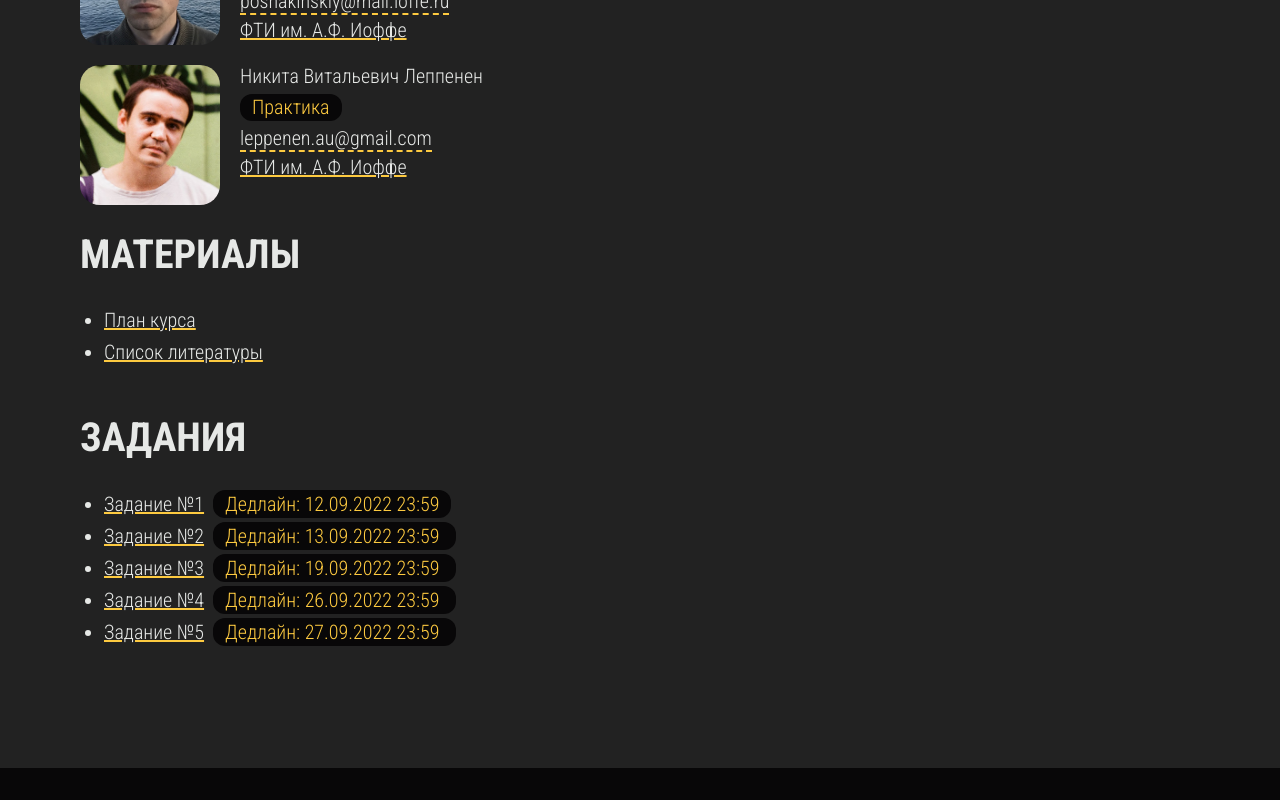
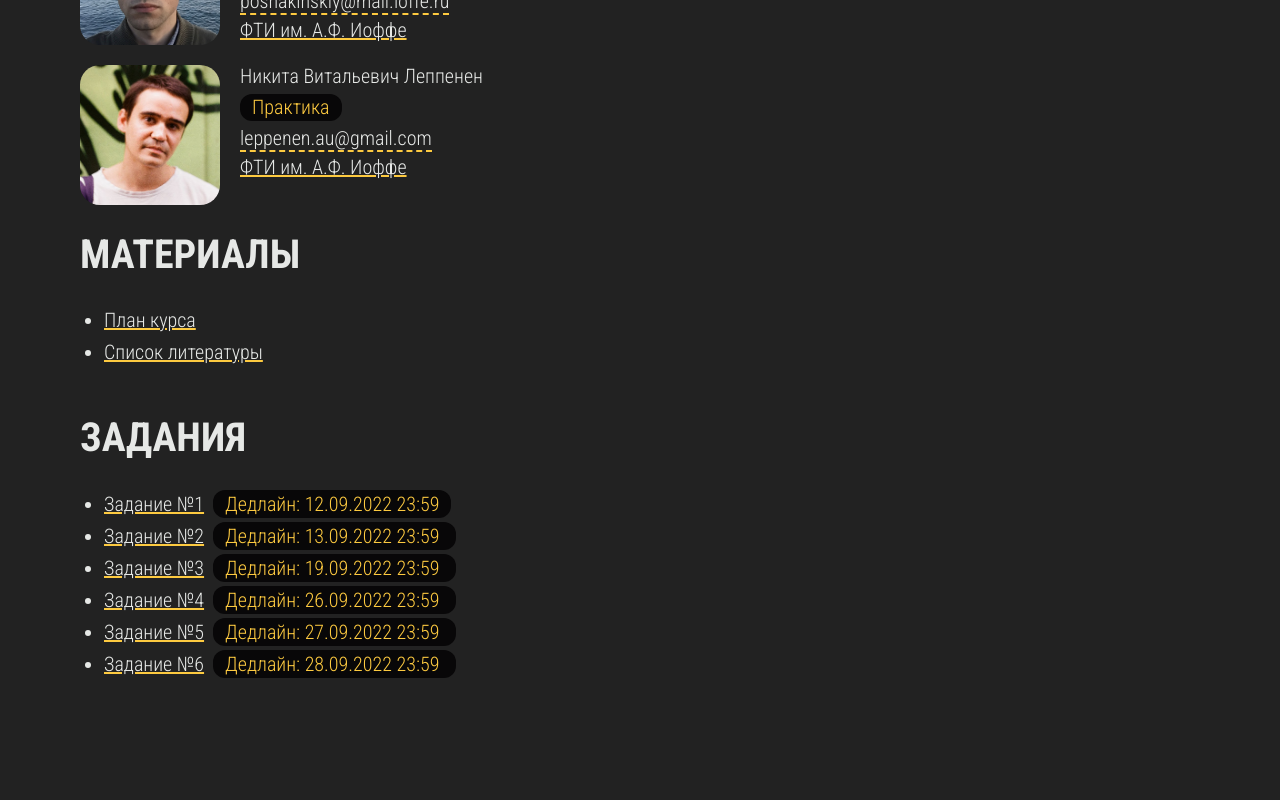
Before and after one commit to leppenen/ed_2022, a Vue app: page / in a window 1280 px wide. Shown: the part 1495-2295 px from the top of the page. Before the commit the page ends 2263 px from the top, so only its background shows below. Built offline with nearby package versions, Linux system fonts and the light colour scheme.

Commit message:
add task 6

```diff
--- a/src/components/tasks-block.vue
+++ b/src/components/tasks-block.vue
@@ -5,6 +5,7 @@ import task2 from '@/assets/files/tasks/e2.pdf'
 import task3 from '@/assets/files/tasks/e_3.pdf'
 import task4 from '@/assets/files/tasks/e4.pdf'
 import task5 from '@/assets/files/tasks/e5.pdf'
+import task6 from '@/assets/files/tasks/e6.pdf'
 import solve1 from '@/assets/files/tasks/e1a.pdf'
 import solve2 from '@/assets/files/tasks/e2a.pdf'
 import LinkWrapper from './ui/link-wrapper.vue';
@@ -34,6 +35,9 @@ const isSolution4Shown = computed(() => (
 
 const isSolution5Shown = computed(() => (
   new Date() > createDate(2022, 9, 28, 0, 5)
+))
+const isSolution6Shown = computed(() => (
+  new Date() > createDate(2022, 9, 29, 0, 5)
 ))
 </script>
 
@@ -109,6 +113,19 @@ const isSolution5Shown = computed(() => (
             Решение №5
           </LinkWrapper>&nbsp;
         </li>
+        <li>
+          <LinkWrapper :href='task6' target='_blank'>Задание №6</LinkWrapper>&nbsp;
+          <BadgeWrapper v-show='!isSolution6Shown'>Дедлайн: 28.09.2022 23:59 </BadgeWrapper>&nbsp;
+
+          <!-- ! Не забыть заполнить href -->
+          <LinkWrapper
+            v-show='isSolution6Shown'
+            href=''
+            target='_blank'
+          >
+            Решение №6
+          </LinkWrapper>&nbsp;
+        </li>
       </ul>
     </PageBlock>
   </template>
```
Also changed, not shown: 1 other file (tests, documents, lock files or other folders).
